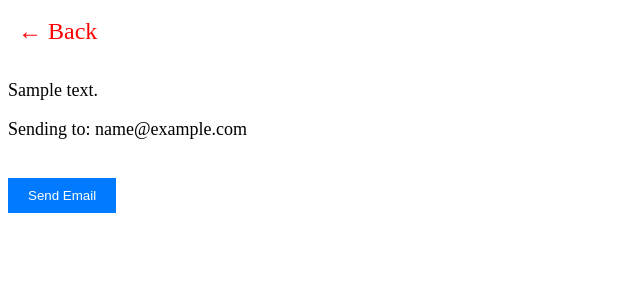
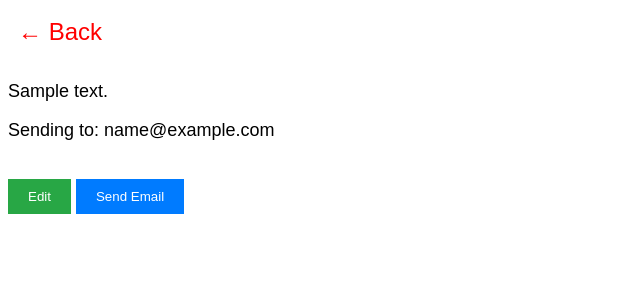
Before and after one commit to elifckr3/cw, a Flask app: template templates/email_template.html in a window 1280 px wide. Shown: the top 300 px of the page, without its empty margins (0-640 px from the left). Run offline with Flask 3, Linux system fonts and the light colour scheme; the template is opened without the code that fills it: most values are stand-ins (such as "Sample title", 1, 10 or a date in 2020).

Commit message:
edit functionality added

```diff
--- a/templates/email_template.html
+++ b/templates/email_template.html
@@ -6,50 +6,89 @@
     <style>
         body {
             position: relative;
+            font-family: Arial, sans-serif;
         }
         .back-arrow {
             font-size: 24px;
             cursor: pointer;
-            top: 0;
-            left: 0;
             color: red;
             padding: 10px;
-
         }
         .email-content {
             margin-top: 25px;
             font-size: 18px;
         }
+        .draft-button, .edit-button {
+            padding: 10px 20px;
+            margin-top: 20px;
+            border: none;
+            cursor: pointer;
+        }
         .draft-button {
-            padding: 10px 20px;
             background-color: #007bff;
             color: white;
-            border: none;
-            cursor: pointer;
-            margin-top: 20px;
         }
         .draft-button:hover {
             background-color: #0056b3;
         }
-        /* Additional styles */
+        .edit-button {
+            background-color: #28a745;
+            color: white;
+        }
+        .edit-button:hover {
+            background-color: #218838;
+        }
+        textarea {
+            width: 100%;
+            height: 200px;
+            font-family: Arial, sans-serif;
+            font-size: 18px;
+            margin-top: 10px;
+        }
     </style>
 </head>
 <body>
     <!-- Back arrow to go to the previous page -->
-    <div class="back-arrow" onclick="window.history.back();">&#x2190; Back</div>
+    <div class="back-arrow" onclick="goBack();">&#x2190; Back</div>
     <div class="email-content">
-        <!-- Your email content here -->
-        <p>{{ body | safe }}</p>
+        <!-- Email content that can be edited -->
+        <textarea id="emailBody" style="display: none;">{{ body }}</textarea>
+        <div id="emailBodyText">{{ body | safe }}</div>
         <p>Sending to: {{ recipient_email }}</p>
-
-        <form action="/send-email" method="post">
+        <!-- Form for sending email -->
+        <form id="sendEmailForm" action="/send-email" method="post">
             <input type="hidden" name="recipient_email" value="{{ recipient_email }}">
             <input type="hidden" name="subject" value="{{ subject }}">
-            <input type="hidden" name="body" value="{{ body | safe }}">
+            <input type="hidden" name="body" id="hiddenBody" value="{{ body | safe }}">
+            <button type="button" class="edit-button" onclick="toggleEdit()">Edit</button>
             <button type="submit" class="draft-button">Send Email</button>
         </form>
-        </form>
     </div>
-    <!-- Additional content or scripts if needed -->
+    <script>
+        function goBack() {
+            window.history.back();
+        }
+
+        function toggleEdit() {
+            var emailBody = document.getElementById('emailBody');
+            var emailBodyText = document.getElementById('emailBodyText');
+            var hiddenBody = document.getElementById('hiddenBody');
+
+            if (emailBody.style.display === "none") {
+                emailBody.style.display = "block";
+                emailBodyText.style.display = "none";
+            } else {
+                emailBody.style.display = "none";
+                emailBodyText.style.display = "block";
+                emailBodyText.innerHTML = emailBody.value;
+                hiddenBody.value = emailBody.value;
+            }
+        }
+
+        document.getElementById('sendEmailForm').addEventListener('submit', function() {
+            var emailBody = document.getElementById('emailBody').value;
+            document.getElementById('hiddenBody').value = emailBody; // Update the hidden input to ensure the edited content is sent
+        });
+    </script>
 </body>
 </html>
```
